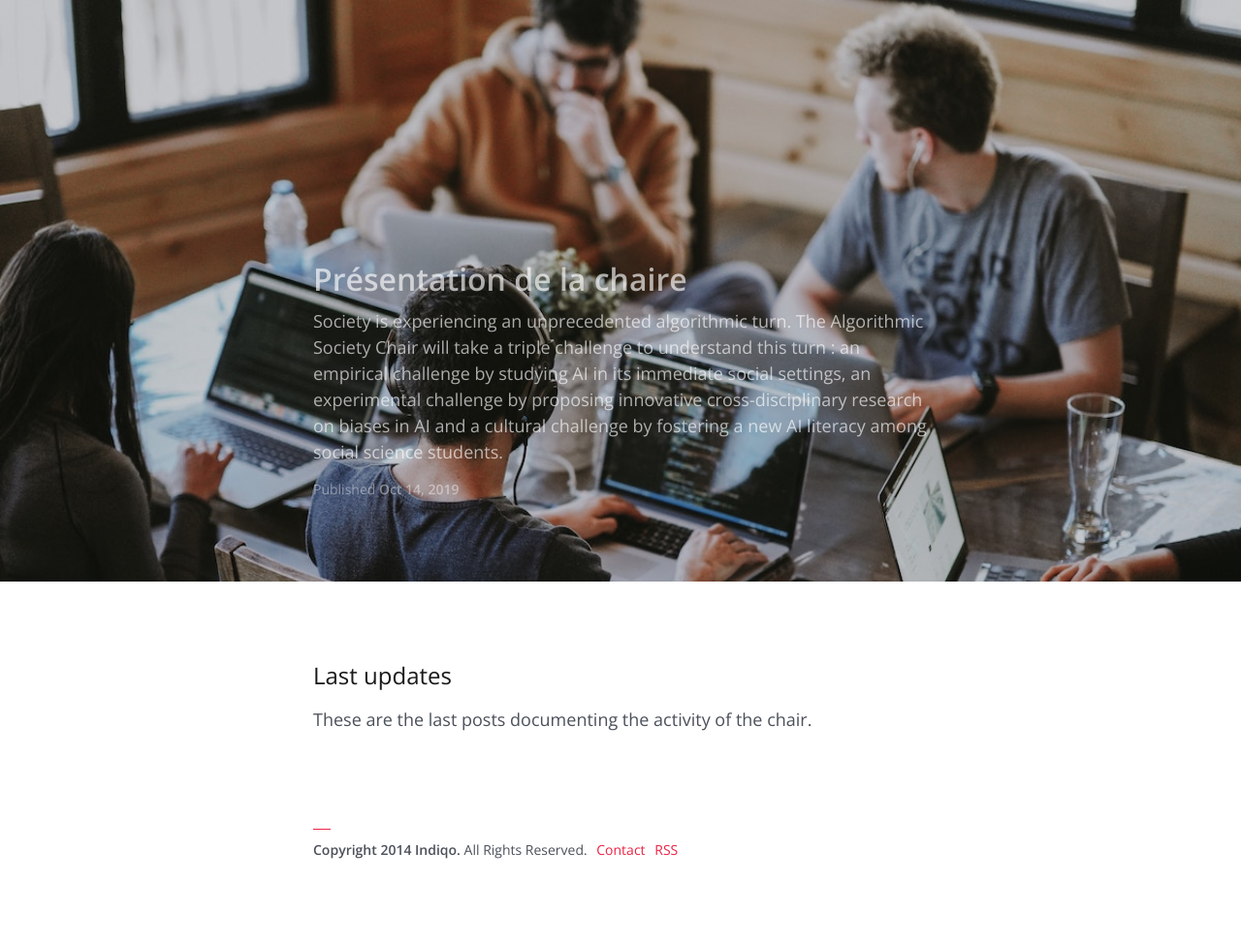
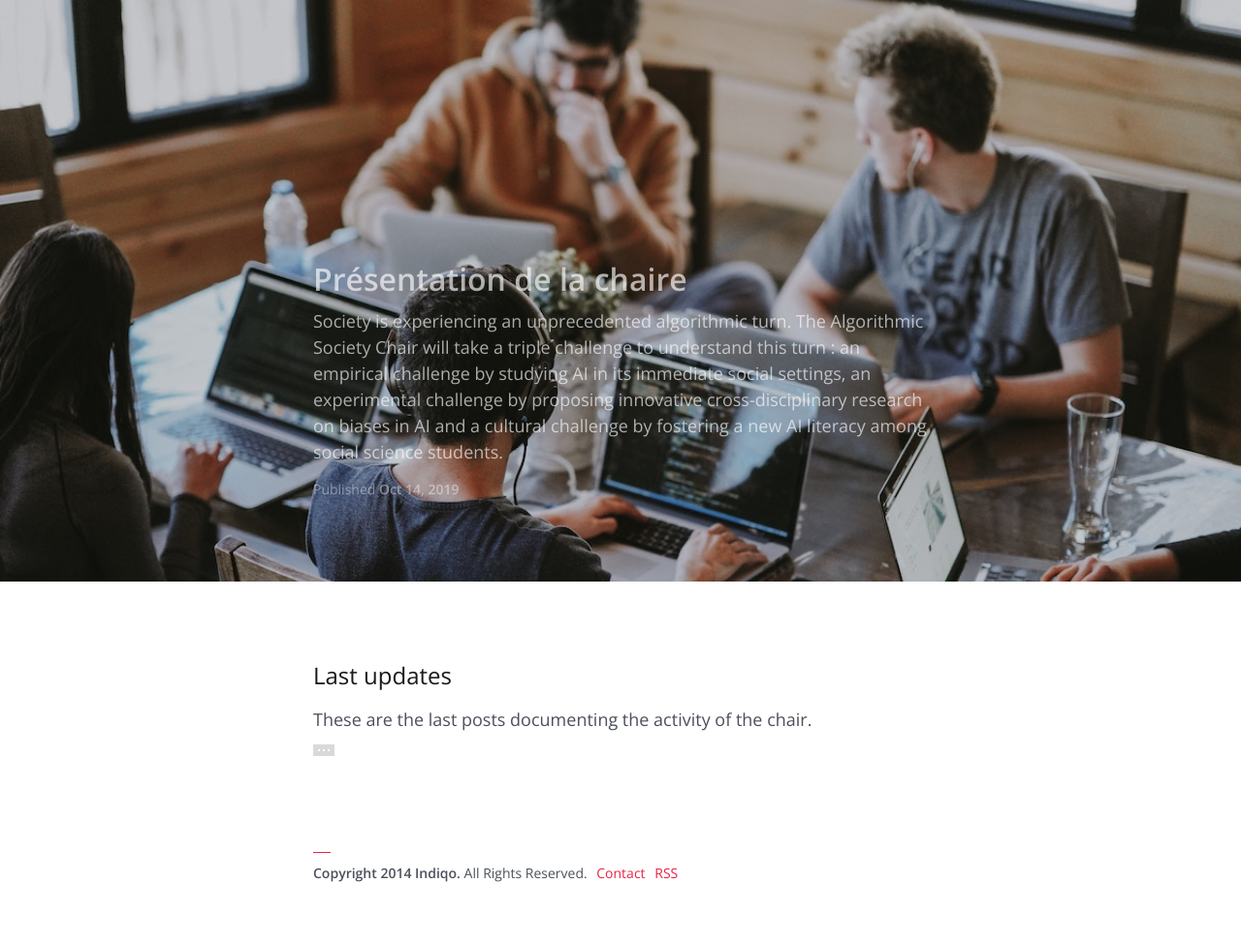
Before and after one commit to gillesbastin/algorithmicsociety, a Jekyll site: the page built from index.md, in a window 1280 px wide. Shown: the whole page at 97% size. Built offline with Jekyll 4.4.1, drawn with Linux system fonts in a browser that asks for light colours; before the commit the page ends 952 px from its top, so only the background shows below that.

Commit message:
Update index.md

```diff
--- a/index.md
+++ b/index.md
@@ -21,7 +21,7 @@
 
 {% endfor %}
 
-{% if post %}
+
   <div class="summary">
 
     {% if post.details and post.image %}
@@ -53,4 +53,3 @@
     <p>{{ post.excerpt | remove: '<p>' | remove: '</p>' }} <a href="{{ post.url | prepend: site.baseurl }}" title="Read More" class="more">Read More</a></p>
 
   </div>
-{% endif %}
```
